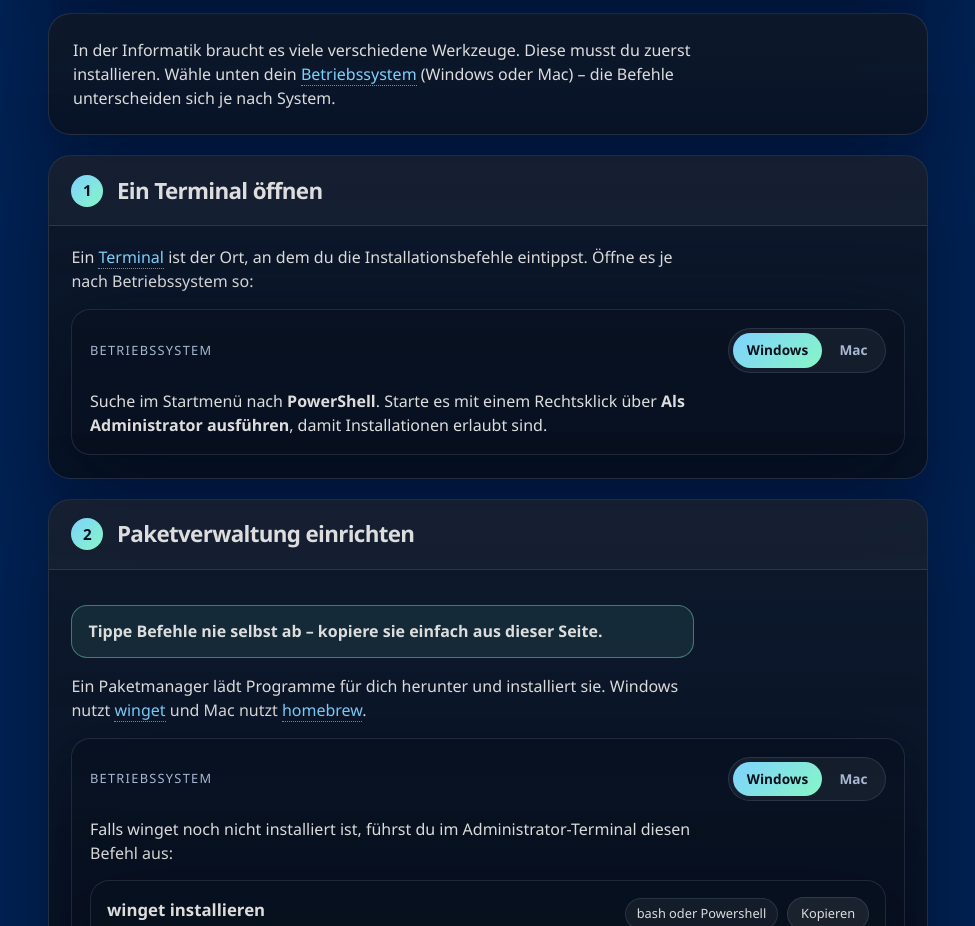
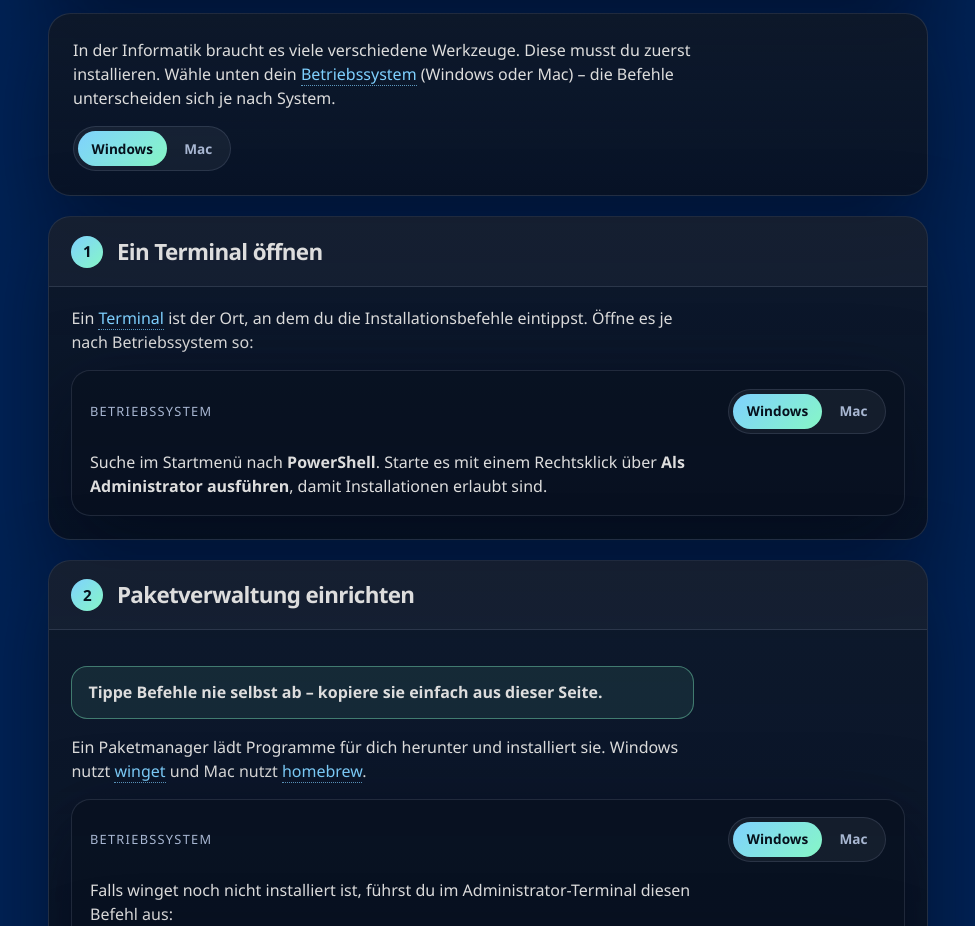
Before and after one commit to simeonjackman/websites, a Vue app: page /#/einfuehrung/installation in a window 1280 px wide. Shown: the part 940-1866 px from the top of the page, without its empty margins (152-1127 px from the left). Built offline with nearby package versions, Linux system fonts and the light colour scheme; the HTML template or start-up script is replaced by a standard one.

Commit message:
ADD: os toggle to all pages where needed

```diff
--- a/src/views/sections/einfuehrung/installation.vue
+++ b/src/views/sections/einfuehrung/installation.vue
@@ -5,6 +5,7 @@ import CodeExample from '../../../components/CodeExample.vue'
 import OsBlock from '../../../components/OsBlock.vue'
 import Shortcut from '../../../components/Shortcut.vue'
 import Term from '../../../components/Term.vue'
+import OsToggle from '../../../components/OsToggle.vue'
 
 const homebrewCmd = `/bin/bash -c "$(curl -fsSL https://raw.githubusercontent.com/Homebrew/install/HEAD/install.sh)"`
 
@@ -31,6 +32,7 @@ const gitConfigEmail = `git config --global user.email "deine@email.ch"`
         <Term term="Betriebssystem" def="Das Grundprogramm deines Computers, z. B. Windows oder macOS." />
         (Windows oder Mac) – die Befehle unterscheiden sich je nach System.
       </p>
+      <OsToggle class="os-toggle--page" />
     </template>
 
     <template #steps>
--- a/src/views/sections/git/commits.vue
+++ b/src/views/sections/git/commits.vue
@@ -4,6 +4,7 @@ import LessonStep from '../../../components/LessonStep.vue'
 import CodeExample from '../../../components/CodeExample.vue'
 import Shortcut from '../../../components/Shortcut.vue'
 import Term from '../../../components/Term.vue'
+import OsToggle from '../../../components/OsToggle.vue'
 
 const ersterCommit = `git init
 # eine Datei anlegen und speichern
@@ -49,6 +50,7 @@ const styleCss = `h1 {
         ein gespeicherter Zwischenstand deines Projekts. In diesem Kapitel baust du
         ein Projekt von ganz vorne auf: vom leeren Ordner bis zum ersten Commit.
       </p>
+      <OsToggle class="os-toggle--page" />
     </template>
 
     <template #steps>
--- a/src/views/sections/html/css-verknuepfen.vue
+++ b/src/views/sections/html/css-verknuepfen.vue
@@ -4,6 +4,7 @@ import LessonStep from '../../../components/LessonStep.vue'
 import CodeExample from '../../../components/CodeExample.vue'
 import Shortcut from '../../../components/Shortcut.vue'
 import Term from '../../../components/Term.vue'
+import OsToggle from '../../../components/OsToggle.vue'
 
 const htmlMitLink = `<!doctype html>
 <html lang="de">
@@ -50,6 +51,7 @@ p {
         HTML-Struktur gestalten kann, musst du die CSS-Datei erstellen und in der
         HTML-Datei einbinden. Genau das zeigst du hier Schritt für Schritt.
       </p>
+      <OsToggle class="os-toggle--page" />
     </template>
 
     <template #steps>
--- a/src/views/sections/html/html-als-grundgeruest.vue
+++ b/src/views/sections/html/html-als-grundgeruest.vue
@@ -4,6 +4,7 @@ import LessonStep from '../../../components/LessonStep.vue'
 import CodeExample from '../../../components/CodeExample.vue'
 import Shortcut from '../../../components/Shortcut.vue'
 import Term from '../../../components/Term.vue'
+import OsToggle from '../../../components/OsToggle.vue'
 
 const vollstaendigesGrundgeruest = `<!doctype html>
 <html lang="de">
@@ -57,6 +58,7 @@ const deinGrundgeruest = `<!doctype html>
         es Inhalte wie Überschriften und Absätze – für den Browser, für
         Leserinnen und für Hilfstechnologien.
       </p>
+      <OsToggle class="os-toggle--page" />
     </template>
 
     <template #steps>
```
